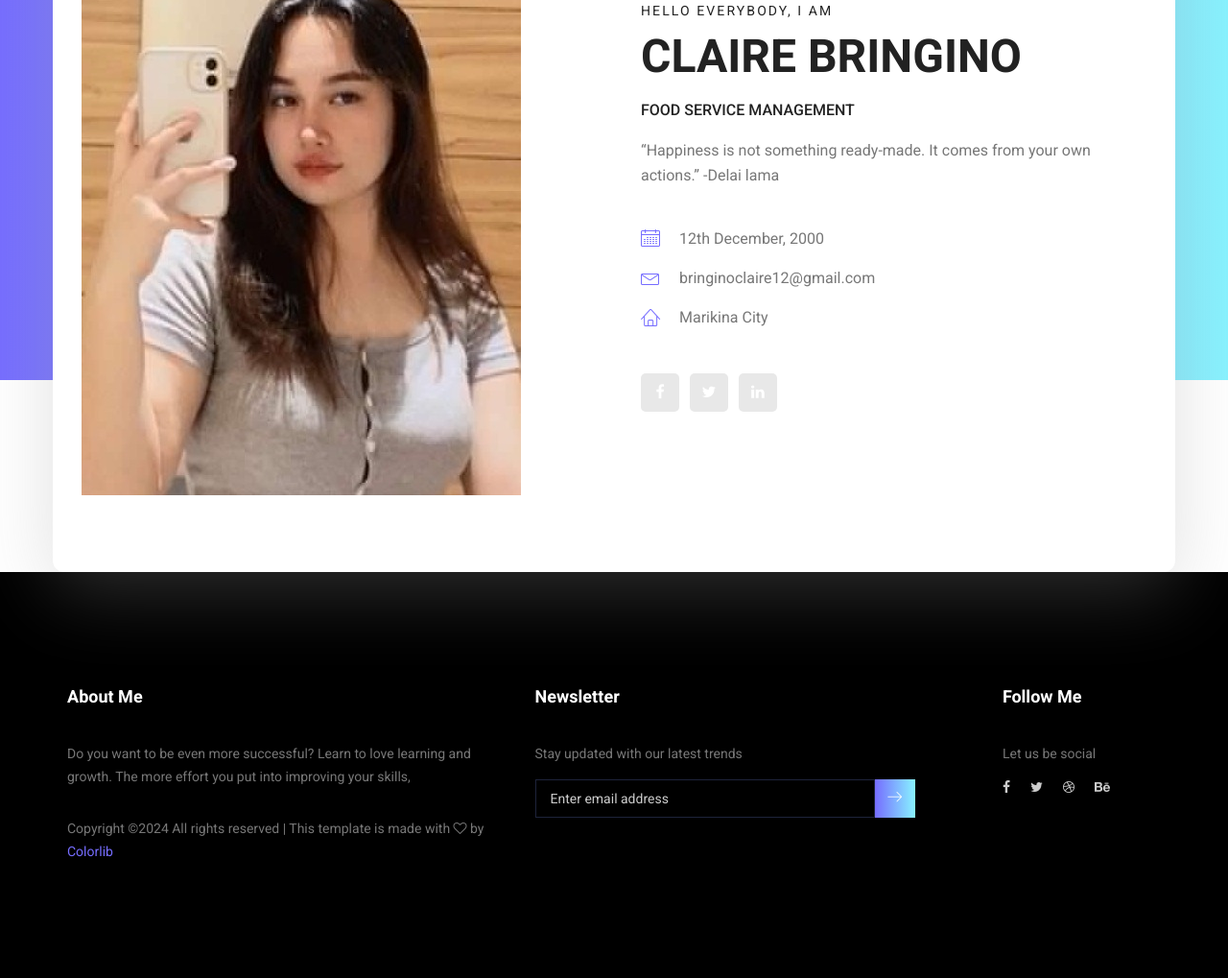
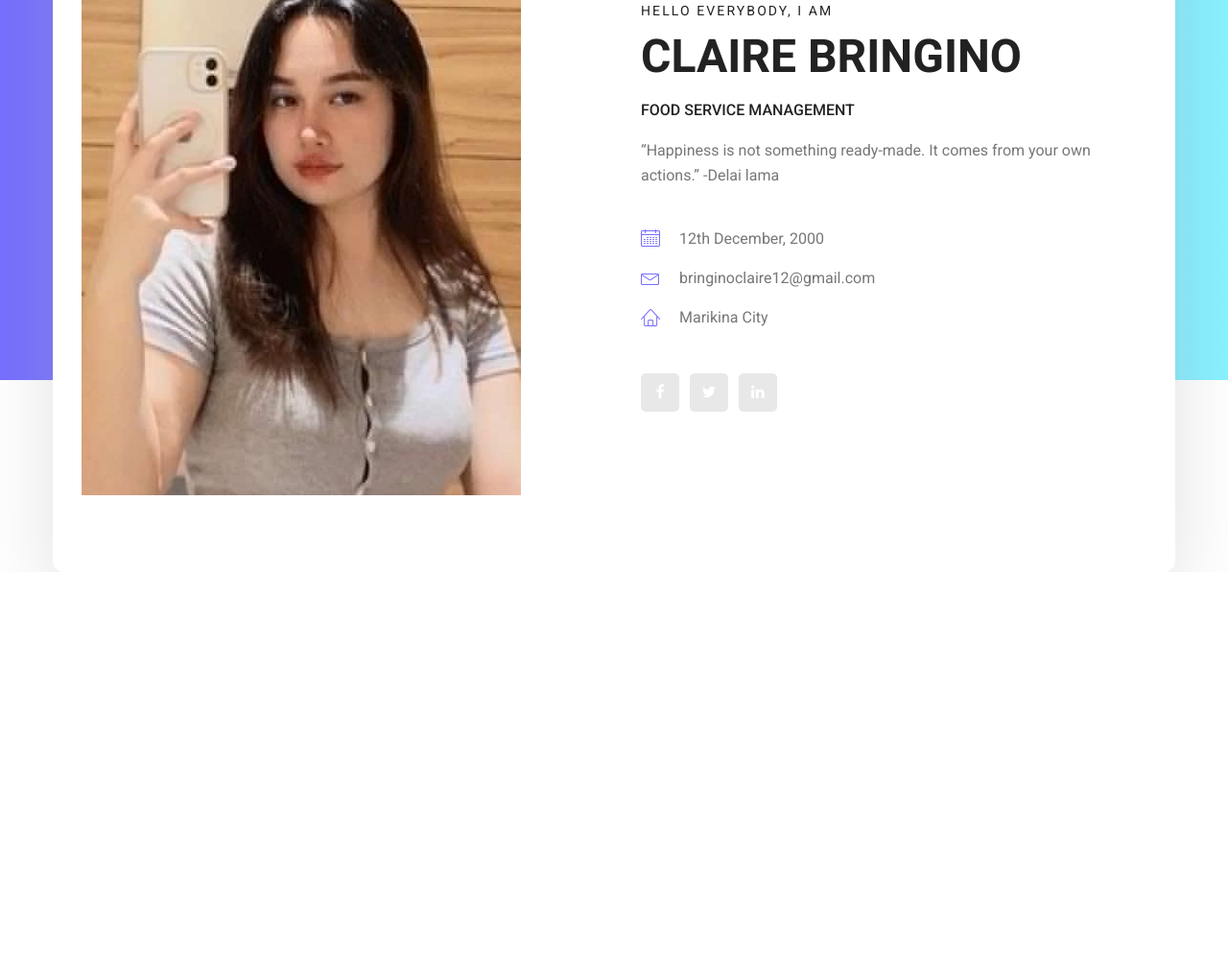
Before and after one commit to clairebringino12/personal-web, a plain HTML site: page index.html in a window 1280 px wide. Shown: the part 364-1383 px from the top of the page at 96% size. After the commit the page ends 960 px from the top, so only its background shows below. Drawn offline with Linux system fonts and the light colour scheme.

Commit message:
Remove footer

```diff
--- a/index.html
+++ b/index.html
@@ -99,61 +99,6 @@
         </section>
         <!--================End Home Banner Area =================-->
 
-        <!--================Footer Area =================-->
-        <footer class="footer_area p_120">
-        	<div class="container">
-        		<div class="row footer_inner">
-        			<div class="col-lg-5 col-sm-6">
-        				<aside class="f_widget ab_widget">
-        					<div class="f_title">
-        						<h3>About Me</h3>
-        					</div>
-        					<p>Do you want to be even more successful? Learn to love learning and growth. The more effort you put into improving your skills,</p>
-        					<p><!-- Link back to Colorlib can't be removed. Template is licensed under CC BY 3.0. -->
-Copyright &copy;<script>document.write(new Date().getFullYear());</script> All rights reserved | This template is made with <i class="fa fa-heart-o" aria-hidden="true"></i> by <a href="https://colorlib.com" target="_blank">Colorlib</a>
-<!-- Link back to Colorlib can't be removed. Template is licensed under CC BY 3.0. --></p>
-        				</aside>
-        			</div>
-        			<div class="col-lg-5 col-sm-6">
-        				<aside class="f_widget news_widget">
-        					<div class="f_title">
-        						<h3>Newsletter</h3>
-        					</div>
-        					<p>Stay updated with our latest trends</p>
-        					<div id="mc_embed_signup">
-                                <form target="_blank" action="https://spondonit.us12.list-manage.com/subscribe/post?u=1462626880ade1ac87bd9c93a&amp;id=92a4423d01" method="get" class="subscribe_form relative">
-                                	<div class="input-group d-flex flex-row">
-                                        <input name="EMAIL" placeholder="Enter email address" onfocus="this.placeholder = ''" onblur="this.placeholder = 'Email Address '" required="" type="email">
-                                        <button class="btn sub-btn"><span class="lnr lnr-arrow-right"></span></button>
-                                    </div>
-                                    <div class="mt-10 info"></div>
-                                </form>
-                            </div>
-        				</aside>
-        			</div>
-        			<div class="col-lg-2">
-        				<aside class="f_widget social_widget">
-        					<div class="f_title">
-        						<h3>Follow Me</h3>
-        					</div>
-        					<p>Let us be social</p>
-        					<ul class="list">
-        						<li><a href="#"><i class="fa fa-facebook"></i></a></li>
-        						<li><a href="#"><i class="fa fa-twitter"></i></a></li>
-        						<li><a href="#"><i class="fa fa-dribbble"></i></a></li>
-        						<li><a href="#"><i class="fa fa-behance"></i></a></li>
-        					</ul>
-        				</aside>
-        			</div>
-        		</div>
-        	</div>
-        </footer>
-        <!--================End Footer Area =================-->
-
-
-
-
-
 
         <!-- Optional JavaScript -->
         <!-- jQuery first, then Popper.js, then Bootstrap JS -->
```
